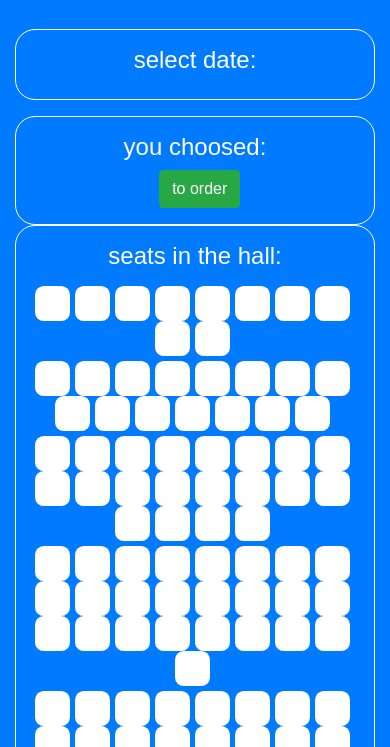
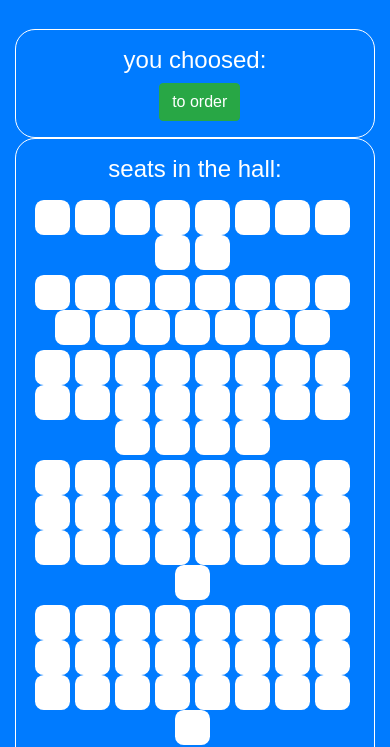
Before and after one commit to arm923i/spa-cinema, a plain HTML site: page index.html in a window 390 px wide. Shown: the part 75-822 px from the top of the page. Drawn offline with nearby package versions, Linux system fonts and the light colour scheme.

Commit message:
Update index.html

```diff
--- a/index.html
+++ b/index.html
@@ -25,18 +25,14 @@
     <section id="main" class="">
       <div class="container-fluid">
         <div class="row">
-          <div class="col-md-2">
-            <div class="date mb-3 p-3 border border-white text-center">
-              <h4 class="">select date:</h4>
-
-            </div>
+          <div class="col-12 col-md-2">
             <div class="res p-3 text-center border border-white">
                 <h4 class="">you choosed:</h4>
                 <div class='result'></div>
                 <button id="sbmt" type="button" class="btn btn-success">to order</button>
             </div>
           </div>
-          <div class="col-md-10 text-center">
+          <div class="col-12 col-md-10 text-center">
             <div class="hall p-2 border border-white">
                 <h4 class="py-2">seats in the hall:</h4>
 
```
